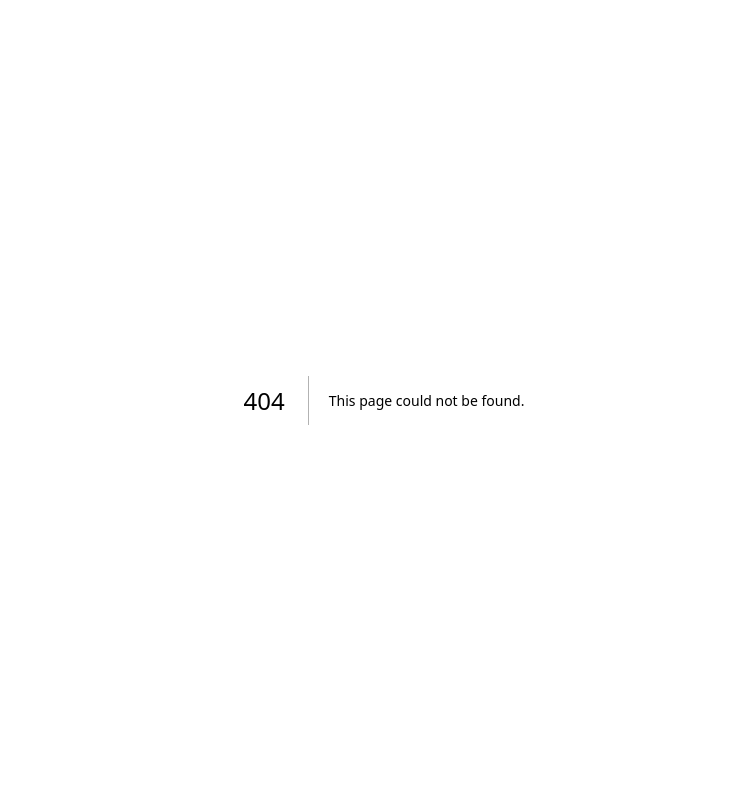
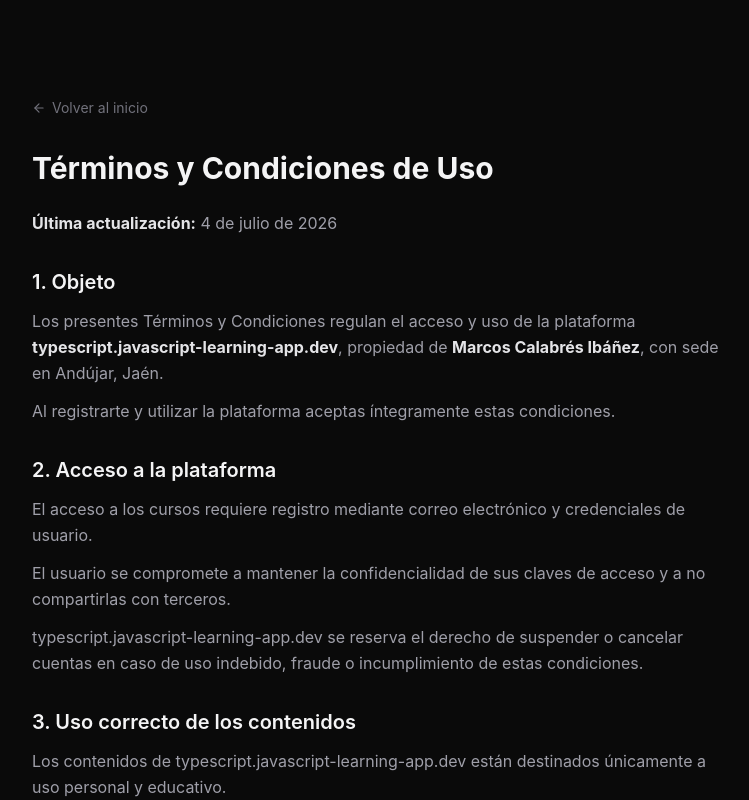
Before and after one commit to kraso/curso-typescript, a Next.js app: page /legal/terminos in a window 1280 px wide. Before the commit this address had no page. Shown: the top 800 px of the page, without its empty margins (256-1005 px from the left). Built offline with nearby package versions, Linux system fonts and the light colour scheme.

Commit message:
feat: politica de privacidad y terminos + links en footer

```diff
--- /dev/null
+++ b/public/docs/Privacidad.md
@@ -0,0 +1,70 @@
+# Política de Privacidad
+
+**Última actualización:** 4 de julio de 2026
+
+En typescript.javascript-learning-app.dev nos tomamos muy en serio la protección de tus datos personales. En esta página te explicamos de manera clara y sencilla cómo tratamos tu información, de acuerdo con lo establecido en el Reglamento General de Protección de Datos (RGPD) y demás normativa aplicable.
+
+## 1. Responsable del tratamiento
+
+- **Nombre:** Marcos Calabrés Ibáñez
+- **Correo electrónico:** marcoscalabresibaniez@gmail.com
+- **Dirección:** Andújar, Jaén
+
+## 2. Datos que recopilamos
+
+En typescript.javascript-learning-app.dev únicamente recopilamos los datos imprescindibles para que puedas acceder y utilizar nuestros cursos:
+
+- Dirección de correo electrónico
+- Datos de registro de usuario (nombre y credenciales de acceso)
+- Información técnica mínima de uso para garantizar el acceso a los contenidos
+
+No utilizamos formularios de contacto ni recogemos datos adicionales sin tu consentimiento.
+
+## 3. Finalidad del tratamiento
+
+Tratamos tus datos personales con las siguientes finalidades:
+
+- Gestionar tu registro en la plataforma.
+- Garantizar tu acceso a los cursos disponibles.
+- Recordar tu progreso dentro de la academia.
+- Mejorar la experiencia de uso mediante cookies técnicas.
+
+## 4. Base legal
+
+La base legal para el tratamiento de tus datos es:
+
+- La ejecución del contrato (prestación del servicio de acceso a cursos online).
+- El consentimiento que prestas al registrarte y utilizar la plataforma.
+
+## 5. Uso de cookies
+
+En typescript.javascript-learning-app.dev utilizamos únicamente cookies técnicas y necesarias, por ejemplo:
+
+- Recordar que has iniciado sesión y tienes acceso a los contenidos.
+- Conservar tu progreso en los cursos.
+
+No utilizamos cookies de analítica ni de publicidad de terceros.
+
+## 6. Conservación de los datos
+
+Tus datos personales se conservarán mientras mantengas tu cuenta activa en la academia. En cualquier momento puedes solicitar la baja y la eliminación de tus datos escribiéndonos a **marcoscalabresibaniez@gmail.com**.
+
+## 7. Derechos de los usuarios
+
+Como usuario tienes derecho a:
+
+- Acceder a tus datos personales.
+- Solicitar la rectificación de los datos inexactos.
+- Solicitar la supresión de tus datos cuando ya no sean necesarios.
+- Limitar u oponerte al tratamiento de tus datos.
+- Solicitar la portabilidad de tus datos a otro servicio.
+
+Para ejercer tus derechos puedes enviarnos un correo a **marcoscalabresibaniez@gmail.com**.
+
+## 8. Seguridad de los datos
+
+En typescript.javascript-learning-app.dev aplicamos medidas de seguridad técnicas y organizativas para proteger tus datos, incluyendo cifrado SSL en todas las comunicaciones y sistemas de control de acceso interno.
+
+## 9. Menores de edad
+
+Los contenidos de typescript.javascript-learning-app.dev están orientados a todo el público y pueden ser utilizados por menores de edad. En caso de que seas menor de 14 años, deberás contar con el consentimiento de tus padres o tutores legales para registrarte.
--- /dev/null
+++ b/public/docs/Terminos.md
@@ -0,0 +1,61 @@
+# Términos y Condiciones de Uso
+
+**Última actualización:** 4 de julio de 2026
+
+## 1. Objeto
+
+Los presentes Términos y Condiciones regulan el acceso y uso de la plataforma **typescript.javascript-learning-app.dev**, propiedad de **Marcos Calabrés Ibáñez**, con sede en Andújar, Jaén.
+
+Al registrarte y utilizar la plataforma aceptas íntegramente estas condiciones.
+
+## 2. Acceso a la plataforma
+
+El acceso a los cursos requiere registro mediante correo electrónico y credenciales de usuario.
+
+El usuario se compromete a mantener la confidencialidad de sus claves de acceso y a no compartirlas con terceros.
+
+typescript.javascript-learning-app.dev se reserva el derecho de suspender o cancelar cuentas en caso de uso indebido, fraude o incumplimiento de estas condiciones.
+
+## 3. Uso correcto de los contenidos
+
+Los contenidos de typescript.javascript-learning-app.dev están destinados únicamente a uso personal y educativo.
+
+No está permitido:
+
+- Reproducir, distribuir o comercializar los cursos sin autorización expresa.
+- Ceder el acceso a terceros.
+- Utilizar la plataforma con fines ilícitos o que puedan dañar la imagen de typescript.javascript-learning-app.dev.
+
+## 4. Propiedad intelectual
+
+Todos los contenidos (textos, vídeos, material didáctico, imágenes, código fuente y diseño) son titularidad de Marcos Calabrés Ibáñez o de sus colaboradores, quedando protegidos por la normativa de propiedad intelectual.
+
+El usuario adquiere únicamente un derecho de uso personal, limitado y no exclusivo sobre dichos contenidos.
+
+## 5. Responsabilidad de la plataforma
+
+typescript.javascript-learning-app.dev trabaja para que los contenidos estén siempre accesibles y actualizados, pero no garantiza la disponibilidad ininterrumpida del servicio.
+
+No se hace responsable de daños derivados de interrupciones técnicas, fallos ajenos o uso indebido de la plataforma por parte del usuario.
+
+## 6. Responsabilidad del usuario
+
+El usuario se compromete a:
+
+- Usar la plataforma conforme a la legislación vigente.
+- Facilitar información veraz en el registro.
+- Respetar los derechos de propiedad intelectual de typescript.javascript-learning-app.dev.
+
+## 7. Privacidad y protección de datos
+
+El tratamiento de los datos personales se regula en nuestra [Política de Privacidad](/legal/privacidad).
+
+## 8. Cancelación de cuenta
+
+El usuario puede solicitar en cualquier momento la baja y eliminación de sus datos escribiendo a **marcoscalabresibaniez@gmail.com**.
+
+typescript.javascript-learning-app.dev podrá dar de baja cuentas que incumplan estos Términos y Condiciones.
+
+## 9. Legislación aplicable
+
+Estas condiciones se rigen por la legislación española y, en caso de conflicto, las partes se someten a los tribunales de Jaén, salvo que la normativa aplicable disponga otra cosa.
--- /dev/null
+++ b/src/app/legal/privacidad/page.tsx
@@ -0,0 +1,40 @@
+import fs from "fs";
+import path from "path";
+import Link from "next/link";
+import { ArrowLeft } from "lucide-react";
+
+function renderMarkdown(content: string) {
+  return content
+    .replace(/^# (.+)$/gm, '<h1 class="text-3xl font-bold text-zinc-100 mb-6">$1</h1>')
+    .replace(/^## (.+)$/gm, '<h2 class="text-xl font-semibold text-zinc-100 mt-8 mb-3">$1</h2>')
+    .replace(/\*\*(.+?)\*\*/g, '<strong class="text-zinc-200">$1</strong>')
+    .replace(/\[(.+?)\]\((.+?)\)/g, '<a href="$2" class="text-primary hover:text-primary-dark">$1</a>')
+    .replace(/^- (.+)$/gm, '<li class="text-zinc-400 ml-4">$1</li>')
+    .replace(/(<li[^>]*>.*<\/li>\n?)+/g, (match) => `<ul class="list-disc space-y-1 my-3">${match}</ul>`)
+    .replace(/^(?!<[hubla])((?!^$).+)$/gm, '<p class="text-zinc-400 leading-relaxed mb-3">$1</p>')
+    .replace(/<p[^>]*>\s*<\/p>/g, '');
+}
+
+export default function PrivacidadPage() {
+  const filePath = path.join(process.cwd(), "public", "docs", "Privacidad.md");
+  const content = fs.readFileSync(filePath, "utf-8");
+
+  return (
+    <div className="min-h-screen bg-dark-900 pt-24 pb-16">
+      <div className="max-w-3xl mx-auto px-4 sm:px-6 lg:px-8">
+        <Link
+          href="/"
+          className="inline-flex items-center gap-1.5 text-sm text-zinc-500 hover:text-zinc-300 transition-colors mb-8"
+        >
+          <ArrowLeft size={14} />
+          Volver al inicio
+        </Link>
+
+        <div
+          className="prose prose-invert max-w-none"
+          dangerouslySetInnerHTML={{ __html: renderMarkdown(content) }}
+        />
+      </div>
+    </div>
+  );
+}
--- /dev/null
+++ b/src/app/legal/terminos/page.tsx
@@ -0,0 +1,40 @@
+import fs from "fs";
+import path from "path";
+import Link from "next/link";
+import { ArrowLeft } from "lucide-react";
+
+function renderMarkdown(content: string) {
+  return content
+    .replace(/^# (.+)$/gm, '<h1 class="text-3xl font-bold text-zinc-100 mb-6">$1</h1>')
+    .replace(/^## (.+)$/gm, '<h2 class="text-xl font-semibold text-zinc-100 mt-8 mb-3">$1</h2>')
+    .replace(/\*\*(.+?)\*\*/g, '<strong class="text-zinc-200">$1</strong>')
+    .replace(/\[(.+?)\]\((.+?)\)/g, '<a href="$2" class="text-primary hover:text-primary-dark">$1</a>')
+    .replace(/^- (.+)$/gm, '<li class="text-zinc-400 ml-4">$1</li>')
+    .replace(/(<li[^>]*>.*<\/li>\n?)+/g, (match) => `<ul class="list-disc space-y-1 my-3">${match}</ul>`)
+    .replace(/^(?!<[hubla])((?!^$).+)$/gm, '<p class="text-zinc-400 leading-relaxed mb-3">$1</p>')
+    .replace(/<p[^>]*>\s*<\/p>/g, '');
+}
+
+export default function TerminosPage() {
+  const filePath = path.join(process.cwd(), "public", "docs", "Terminos.md");
+  const content = fs.readFileSync(filePath, "utf-8");
+
+  return (
+    <div className="min-h-screen bg-dark-900 pt-24 pb-16">
+      <div className="max-w-3xl mx-auto px-4 sm:px-6 lg:px-8">
+        <Link
+          href="/"
+          className="inline-flex items-center gap-1.5 text-sm text-zinc-500 hover:text-zinc-300 transition-colors mb-8"
+        >
+          <ArrowLeft size={14} />
+          Volver al inicio
+        </Link>
+
+        <div
+          className="prose prose-invert max-w-none"
+          dangerouslySetInnerHTML={{ __html: renderMarkdown(content) }}
+        />
+      </div>
+    </div>
+  );
+}
--- a/src/components/layout/Footer.tsx
+++ b/src/components/layout/Footer.tsx
@@ -96,10 +96,19 @@ export default function Footer() {
           </div>
         </div>
 
-        <div className="border-t border-zinc-800 mt-8 pt-8 text-center">
+        <div className="border-t border-zinc-800 mt-8 pt-8 flex flex-col sm:flex-row items-center justify-between gap-4">
           <p className="text-zinc-600 text-sm">
             &copy; {new Date().getFullYear()} Curso TypeScript. Aprende programando.
           </p>
+          <div className="flex items-center gap-3 text-xs text-zinc-600">
+            <Link href="/legal/privacidad" className="hover:text-zinc-400 transition-colors">
+              Política de Privacidad
+            </Link>
+            <span>·</span>
+            <Link href="/legal/terminos" className="hover:text-zinc-400 transition-colors">
+              Términos y Condiciones
+            </Link>
+          </div>
         </div>
       </div>
     </footer>
```
